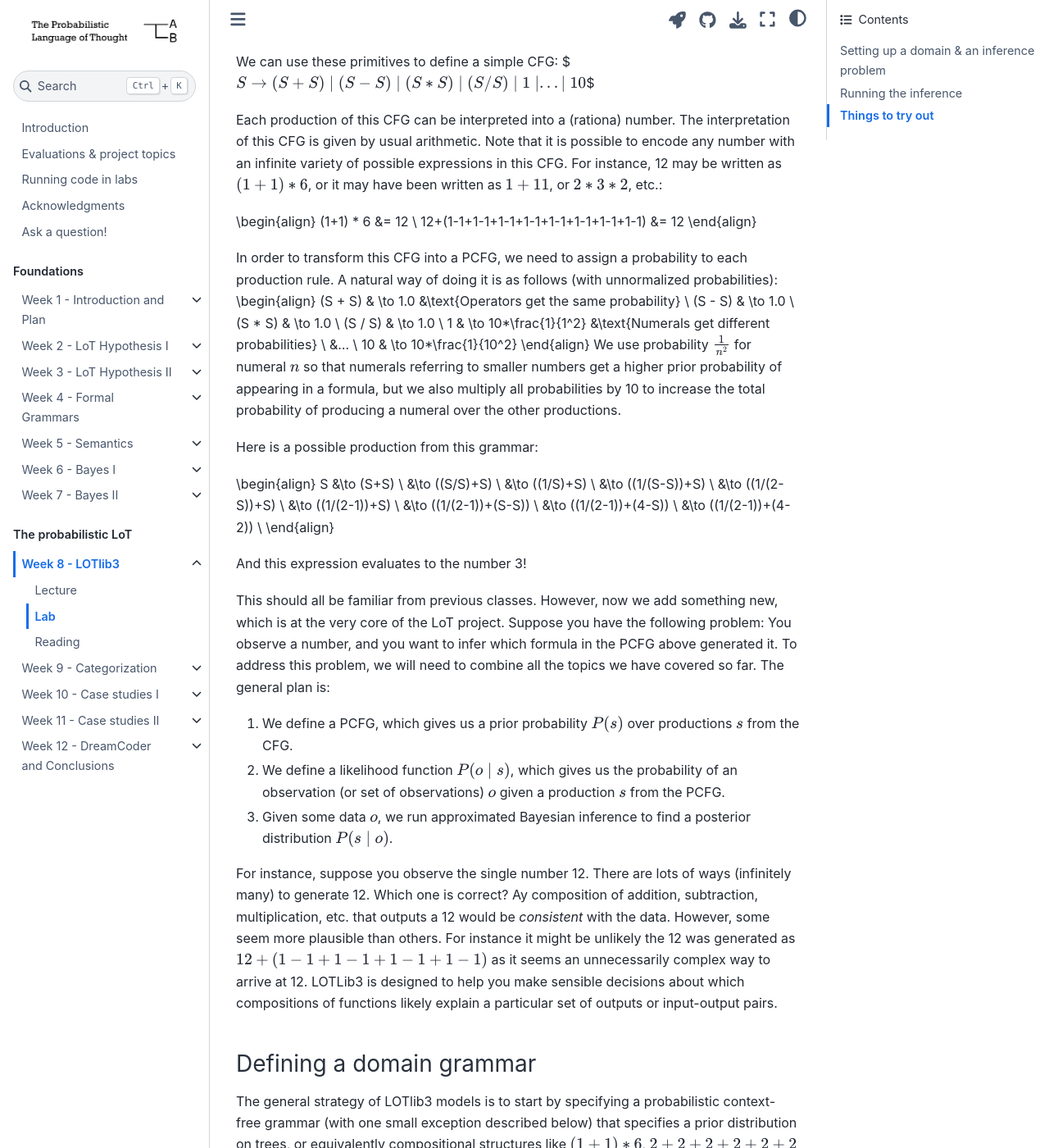
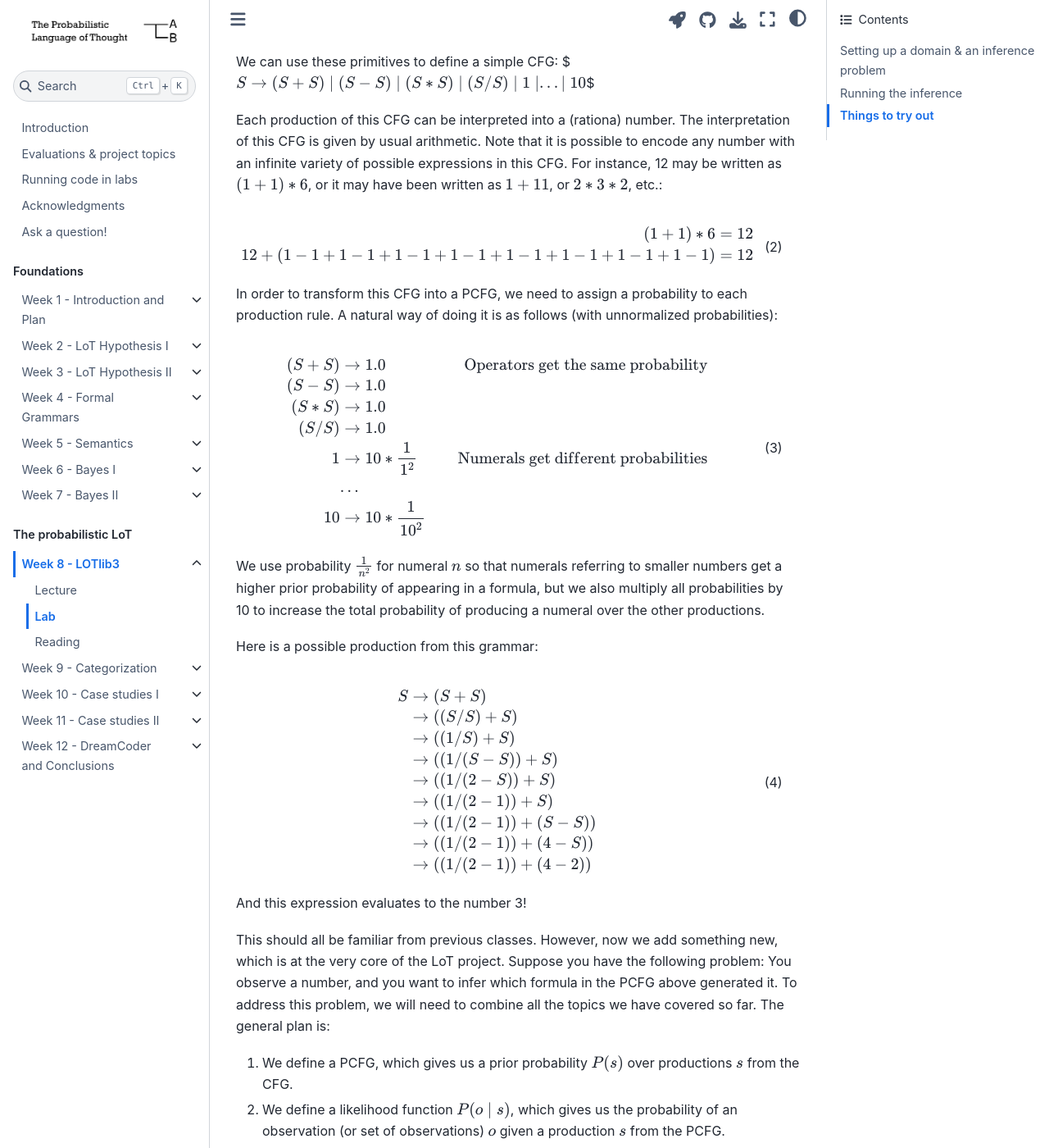
Before and after one commit to thelogicalgrammar/pLoT_course, a Jupyter Book: the page built from book/8_lab.ipynb, in a window 1280 px wide and 1400 px high, scrolled down 872 px. Shown: the whole window at 82% size. Built offline with Jupyter Book 1.0.4 settings and Sphinx 7.4.7 and the Sphinx Book theme 1.1.4, drawn with Linux system fonts in a browser that asks for light colours; some of the changed lines change nothing that is shown; some of the changed text lies outside the part shown.

Commit message:
Fix typo, math rendering, LOTlib3 tutorial

```diff
--- a/book/_config.yml
+++ b/book/_config.yml
@@ -43,6 +43,14 @@ html:
   use_issues_button: true
   use_repository_button: true
 
+# don't forget to list any other extensions you want enabled,
+# including those that are enabled by default!
+parse:
+  myst_enable_extensions:
+    # allows us to use latex environments
+    - amsmath
+    - dollarmath
+
 # prevent jupyter-book from adding LOTlib3 to build_
 exclude_patterns: [
     LOTlib3,
```
Also changed, not shown: book/7_lab.ipynb, book/8_lab.ipynb, book/9_lab.ipynb.
